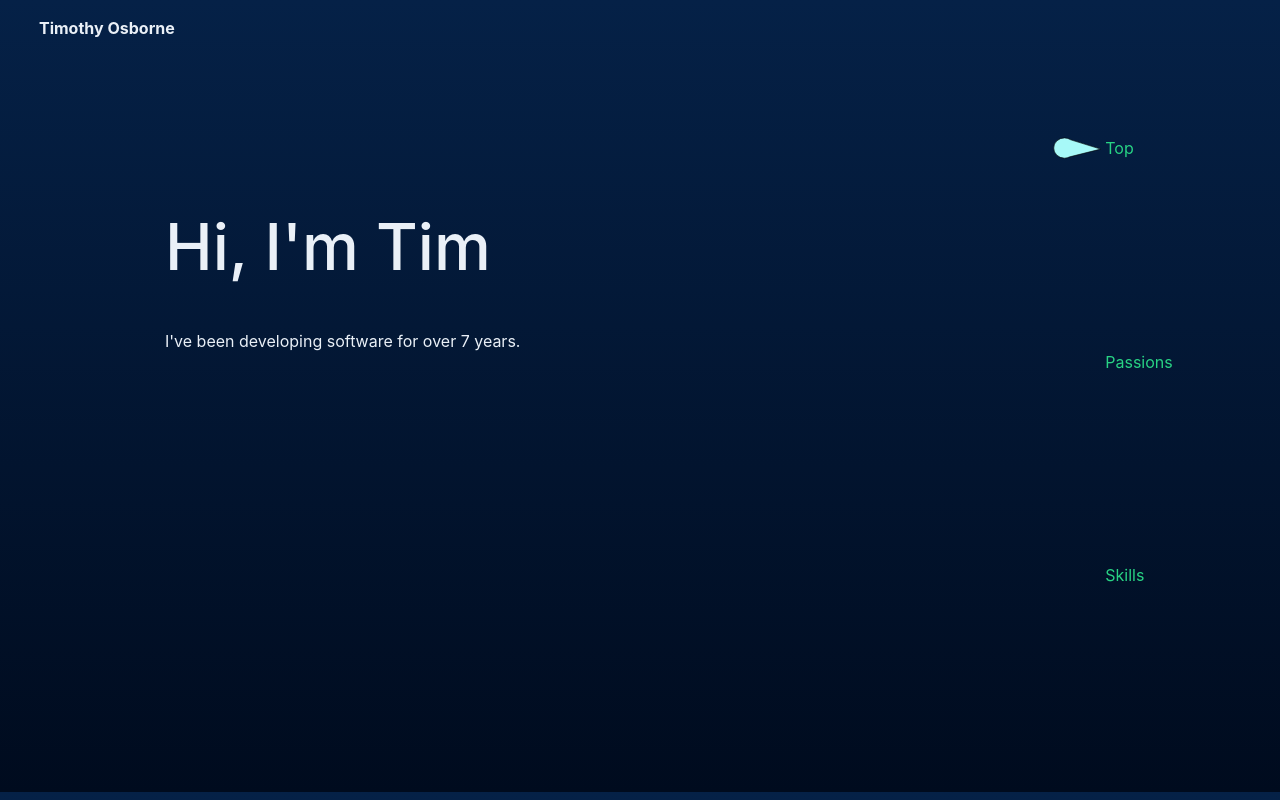
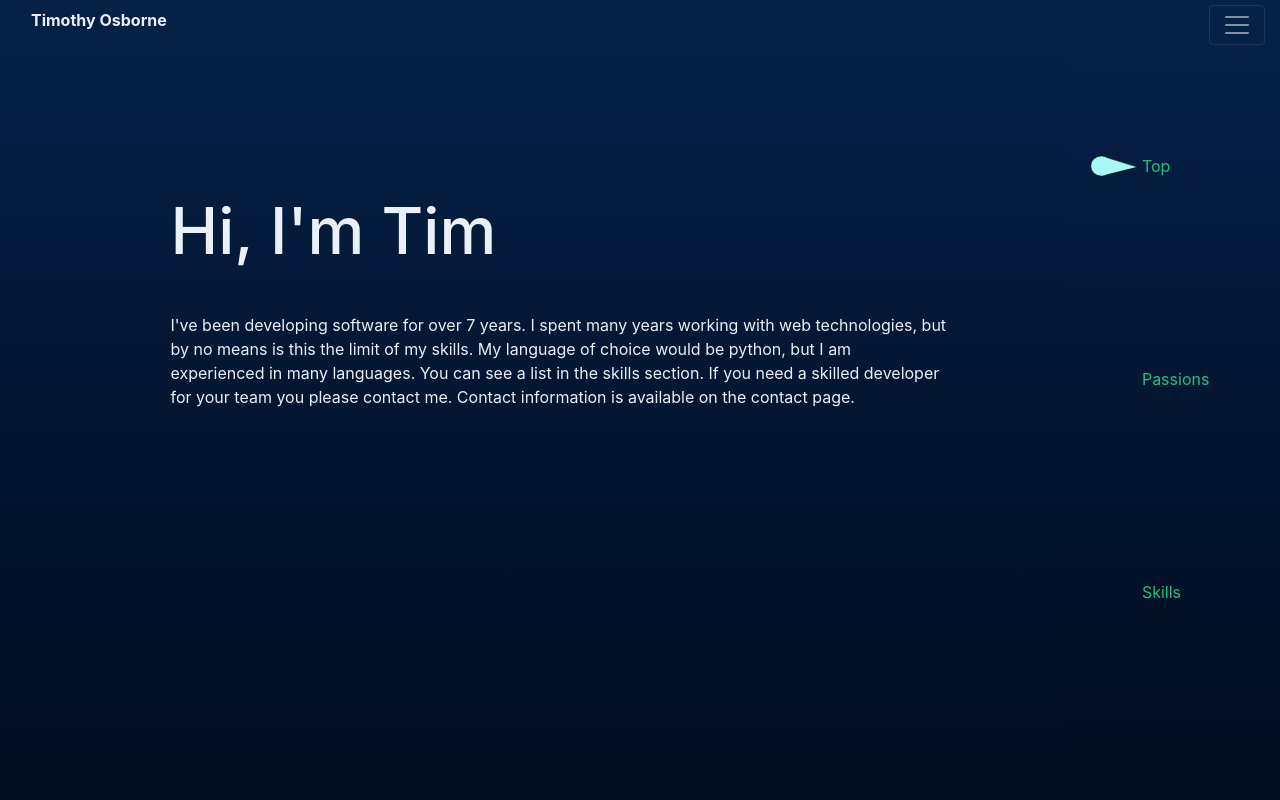
Before and after one commit to tosborne1215/Portfolio, a Flask app: page /about in a window 1280 px wide. Run offline with Flask 2, Linux system fonts and the light colour scheme; some libraries are stand-ins or nearby versions.

Commit message:
Updated styles including making the page driver easier to see Added content to most of the pages Updated the skills with CSS bars

```diff
--- a/webapp/app/static/style.css
+++ b/webapp/app/static/style.css
@@ -1,4 +1,6 @@
-
+html, body {
+	height: 100%;
+}
 body {
 	background: linear-gradient(#052147, #000b1e);
 	color: #eaf0f7;
@@ -11,8 +13,9 @@ body {
 
 #page-driver {
 	height: 100%;
-	max-width: 250px;
 	z-index: 3;
+	min-width: 10em;
+	background: linear-gradient(rgba(5,33,71,0.5), rgba(0,11,30,0.5));
 }
 
 #page-driver a:active,
@@ -32,6 +35,7 @@ body {
 	margin-top: 5em;
     height: 40em;
     display: table;
+    min-width: 6em;
 }
 #page-driver ul li {
     display: table-row;
@@ -43,6 +47,9 @@ body {
     line-height: 0.75em;
 }
 #page-driver ul li a {
+	z-index: 6;
+	display:block;
+	opacity: .9;
 }
 
 a.nav-link:link,
@@ -118,6 +125,7 @@ div.page div.right {
 .left {
 	animation-name: left;
     animation-duration: 1s;
+    width: 75%;
 }
 
 .right {
@@ -145,19 +153,58 @@ border-radius: 50px;
 	transition: .3s;
 }
 
-# Proficiency Rankings
 .Basic {
-
+	width: 25%;
 }
 
 .Intermediate {
-
+	width: 50%;
 }
 
 .Advanced {
-
+	width: 75%;
 }
 
 .Expert {
+	width: 100%;
+}
 
+.Skill {
+    text-align: right;
+    padding-right: 20px;
+    line-height: 2em;
+    color: white;
+    background-color: #28d384;
+    border-radius: 25px;
 }
+
+.Skill > span {
+	text-align: left;
+	padding-left: 1em;
+	font-weight: bold;
+	float: left;
+}
+
+.skill-list {
+	list-style-type: none;
+}
+
+.skill-list > li {
+	background-color: #ddd;
+	width: 100%;
+	margin: .5em;
+	border-radius: 25px;
+}
+
+.navbar-toggler {
+	position: absolute;
+	top: -25px;
+	right: 0px;
+}
+
+.navbar {
+	float: right;
+	position:relative;
+	top: 30px;
+	min-width: 10em;
+}
--- a/webapp/app/templates/about.html
+++ b/webapp/app/templates/about.html
@@ -11,9 +11,9 @@
 {% block body %}
 <div class="page active">
 	<div class="left">
-		<a style="display:none;" name="top"></a>
+		<a class="d-none" name="top"></a>
 		<h1>Hi, I'm Tim</h1>
-		<p>I've been developing software for over 7 years.</p>
+		<p>I've been developing software for over 7 years. I spent many years working with web technologies, but by no means is this the limit of my skills. My language of choice would be python, but I am experienced in many languages. You can see a list in the skills section. If you need a skilled developer for your team you please contact me. Contact information is available on the contact page.</p>
 	</div>
 	<div class="right">
 	</div>
@@ -21,9 +21,11 @@
 
 <div class="page">
 	<div class="left">
-		<a style="display:none;" name="passions"></a>
+		<a class="d-none" name="passions"></a>
 		<h1>Passions</h1>
-		<p>Technology and Science</p>
+		<h2>Technology and Science</h2>
+		<p>I've always been a nerd. I enjoy programming, astronomy, and reading (Hard SciFi is my genre of choice). I often code for pleasure which is what makes me a great developer. Always be coding. </p>
+		<p>The allure to development has always been the constant challenges. The industry moves fast and if you arent participating it is easy to get lost. I have a particular fondness for designing applicaitons to scale out. That challenge of doing this effectively keeps me very engaged.</p>
 	</div>
 	<div class="right">
 	</div>
@@ -31,14 +33,16 @@
 
 <div class="page">
 	<div class="left">
-		<a style="display:none;" name="skills"></a>
+		<a class="d-none" name="skills"></a>
 		<h1>Skills</h1>
-		<p>My experience has allowed me to work with many languages and concepts.</p>
-		<ul>
-			<li>Programming <span class="Basic"></span></li>
-			<li>Programming <span class="Intermediate"></span></li>
-			<li>Programming <span class="Advanced"></span></li>
-			<li>Programming <span class="Expert"></span></li>
+		<p>My experience has allowed me to work with many languages, tools, and concepts.</p>
+		<ul class="skill-list">
+			<li><div class="Expert Skill"><span>Python</span>Expert</div></li>
+			<li><div class="Expert Skill"><span>Java</span>Expert</div></li>
+			<li><div class="Expert Skill"><span>PHP</span>Expert</div></li>
+			<li><div class="Advanced Skill"><span>Docker</span>Advanced</div></li>
+			<li><div class="Advanced Skill"><span>Web</span>Advanced</div></li>
+			<li><div class="Intermediate Skill"><span>Scala</span>Intermediate</div></li>
 		</ul>
 	</div>
 	<div class="right">
--- a/webapp/app/templates/base.html
+++ b/webapp/app/templates/base.html
@@ -116,6 +116,7 @@
 
 			$(function() {
 				//the dial object needs the dial image ele and the active link
+				if ($('.dial').length != 0) {
 					dialObj.init($('.dial')[0], $('#page-driver ul li a.active')[0]);
 
 					$('#page-driver ul li a').on("click", function(event) {
@@ -142,6 +143,7 @@
 							$('a.active').parent().prev().children('a').trigger("click");
 						}
 					});
+				}
 			});
 
 		</script>
@@ -153,23 +155,26 @@
 		<div class="container-fluid">
 			<div class="row sticky-top">
 				<div class="col">
-					<nav class="navbar navbar-expand-lg navbar-light">
+					<a class="nav-link" href="{{ url_for("index") }}"><span class="brand">Timothy Osborne</span></a>
+				</div>
+				<div class="col">
+					<nav class="navbar navbar-dark">
 						<button class="navbar-toggler" type="button" data-toggle="collapse" data-target="#navbarSupportedContent" aria-controls="navbarSupportedContent" aria-expanded="false" aria-label="Toggle navigation">
 							<span class="navbar-toggler-icon"></span>
 						</button>
 
 						<div class="collapse navbar-collapse" id="navbarSupportedContent">
 							<ul class="navbar-nav mr-auto">
-								<li class="nav-item active">
-									<a class="nav-link" href="{{ url_for("index") }}"><span class="brand">Timothy Osborne</span></a>
+								<li class="nav-item">
+									<a class="nav-link" href="{{ url_for("index") }}">Home</a>
 								</li>
-								<li class="nav-item d-lg-none">
+								<li class="nav-item">
 									<a class="nav-link" href="{{ url_for("aboutme") }}">About</a>
 								</li>
-								<li class="nav-item d-lg-none">
+								<li class="nav-item">
 									<a class="nav-link" href="{{ url_for("projects") }}">Projects</a>
 								</li>
-								<li class="nav-item d-lg-none">
+								<li class="nav-item">
 									<a class="nav-link" href="{{ url_for("contact") }}">Contact</a>
 								</li>
 							</ul>
@@ -187,9 +192,14 @@
 				</div>
 
 				<!-- basically a menu, but pretty -->
-				<div id="page-driver" class="col">
+				<div id="page-driver" class="d-none d-md-block col-2">
+					{% block page_driver_icon %}
 					<img class="dial" src="{{ url_for('static', filename='images/dial.svg') }}" alt="dial">
+					{% endblock %}
 					{% block page_driver %}
+					<ul>
+				        <li><a class="active" href="#top">Top</a></li>
+				    </ul>
 					{% endblock %}
 				</div>
 			</div>
--- a/webapp/app/templates/projects.html
+++ b/webapp/app/templates/projects.html
@@ -10,7 +10,7 @@
 {% block body %}
 <div class="page active">
 	<div class="left">
-		<a style="display:none;" name="top"></a>
+		<a class="d-none" name="top"></a>
 	    <h1>Projects</h1>
 	    <ul>
 	    	<li>Code for this website</li>
@@ -21,7 +21,7 @@
 </div>
 <div class="page">
 	<div class="left">
-		<a style="display:none;" name="this"></a>
+		<a class="d-none" name="this"></a>
 		<h1>Check It Out</h1>
 		<h2>You can see the code for this website on my GitHub!</h2>
 	</div>
```
Also changed, not shown: webapp/app/templates/contact.html (+8 -15 lines), webapp/app/templates/index.html (+8 -7 lines). Lines whose indentation alone changed are shown as unchanged.
